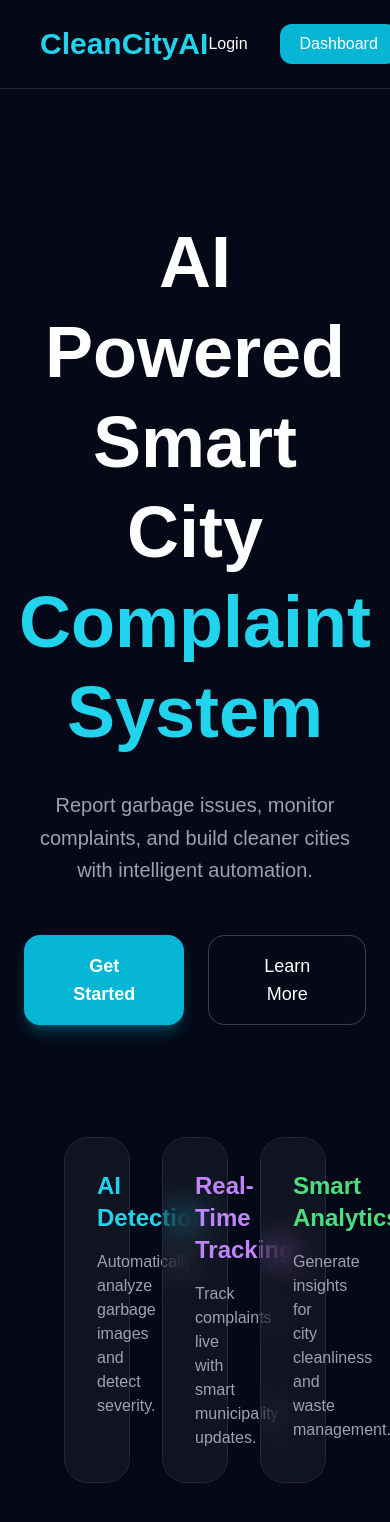
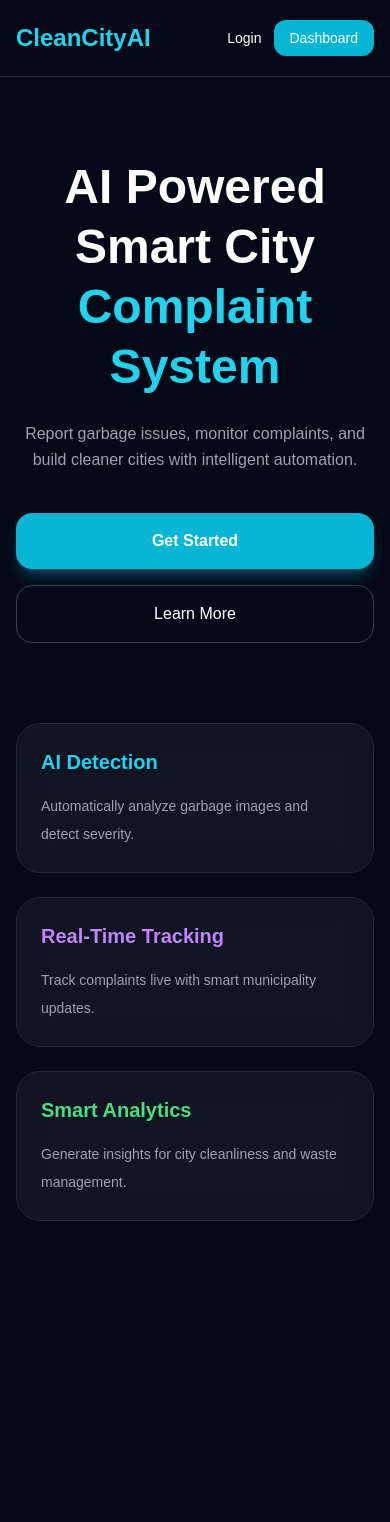
Before and after one commit to Bhavani-023/CleanCityAI, a React app in the folder frontend/: page / in a window 390 px wide. Shown: the top 1522 px of the page. After the commit the page ends 1301 px from the top, so only its background shows below. Built offline with nearby package versions, Linux system fonts and the light colour scheme; the HTML template or start-up script is replaced by a standard one.

Commit message:
Final responsive dashboard update

```diff
--- a/frontend/src/app.css
+++ b/frontend/src/app.css
@@ -1,18 +1,51 @@
+html,
+body,
+#root {
+
+  width: 100%;
+
+  min-height: 100vh;
+
+  overflow-x: hidden;
+
+  margin: 0;
+
+  padding: 0;
+
+  box-sizing: border-box;
+
+  background: #050816;
+
+  font-family: sans-serif;
+
+}
+
+* {
+
+  box-sizing: border-box;
+
+}
+
 .container {
 
   width: 100%;
+
   min-height: 100vh;
 
   display: flex;
+
   justify-content: center;
+
   align-items: center;
 
   padding: 20px;
+
 }
 
 .card {
 
   width: 100%;
+
   max-width: 450px;
 
   background: rgba(255,255,255,0.08);
@@ -29,7 +62,10 @@
     0 8px 32px rgba(0,0,0,0.4);
 
   text-align: center;
+
 }
+
+/* TITLE */
 
 .card h1 {
 
@@ -38,7 +74,12 @@
   font-size: 48px;
 
   margin-bottom: 10px;
+
+  line-height: 1.2;
+
 }
+
+/* DESCRIPTION */
 
 .card p {
 
@@ -47,16 +88,28 @@
   margin-bottom: 30px;
 
   font-size: 18px;
+
+  line-height: 1.6;
+
 }
+
+/* FORM */
 
 form {
 
   display: flex;
+
   flex-direction: column;
+
   gap: 18px;
+
 }
 
+/* INPUT */
+
 input {
+
+  width: 100%;
 
   padding: 14px;
 
@@ -71,14 +124,20 @@ input {
   font-size: 16px;
 
   outline: none;
+
 }
 
 input::placeholder {
 
   color: #94a3b8;
+
 }
 
+/* BUTTON */
+
 button {
+
+  width: 100%;
 
   padding: 14px;
 
@@ -102,9 +161,65 @@ button {
   cursor: pointer;
 
   transition: 0.3s;
+
 }
 
 button:hover {
 
   transform: scale(1.03);
+
 }
+
+/* IMAGES */
+
+img {
+
+  max-width: 100%;
+
+  height: auto;
+
+}
+
+/* MOBILE RESPONSIVE */
+
+@media (max-width: 768px) {
+
+  .card {
+
+    padding: 25px;
+
+    border-radius: 20px;
+
+  }
+
+  .card h1 {
+
+    font-size: 34px;
+
+  }
+
+  .card p {
+
+    font-size: 15px;
+
+    margin-bottom: 20px;
+
+  }
+
+  input {
+
+    font-size: 14px;
+
+    padding: 12px;
+
+  }
+
+  button {
+
+    font-size: 14px;
+
+    padding: 12px;
+
+  }
+
+}
--- a/frontend/src/pages/Dashboard.jsx
+++ b/frontend/src/pages/Dashboard.jsx
@@ -1,5 +1,4 @@
 import { useState, useEffect } from "react";
-import { useNavigate } from "react-router-dom";
 import API from "../api";
 
 import Sidebar from "../components/Sidebar";
@@ -16,19 +15,15 @@ import toast from "react-hot-toast";
 export default function Dashboard() {
 
   // =========================
-  // NAVIGATION
-  // =========================
-
-  const navigate = useNavigate();
-
-  // =========================
   // STATES
   // =========================
 
   const [description, setDescription] = useState("");
+
   const [image, setImage] = useState(null);
 
   const [latitude, setLatitude] = useState("");
+
   const [longitude, setLongitude] = useState("");
 
   const [complaints, setComplaints] = useState([]);
@@ -87,6 +82,8 @@ export default function Dashboard() {
 
         setLongitude(position.coords.longitude);
 
+        toast.success("Location detected");
+
       },
 
       (error) => {
@@ -115,8 +112,12 @@ export default function Dashboard() {
     try {
 
       await API.put(
+
         `/complaint/${complaintId}?status=${status}`
+
       );
+
+      toast.success("Status Updated");
 
       fetchComplaints();
 
@@ -209,8 +210,11 @@ export default function Dashboard() {
       // CLEAR FORM
 
       setDescription("");
+
       setImage(null);
+
       setLatitude("");
+
       setLongitude("");
 
       setLoading(false);
@@ -241,7 +245,7 @@ export default function Dashboard() {
 
       {/* MAIN CONTENT */}
 
-      <div className="ml-[90px] md:ml-[220px] w-full px-4 md:px-10 py-6">
+      <div className="ml-[90px] md:ml-[220px] w-full px-4 md:px-10 py-4 md:py-6">
 
         {/* TOPBAR */}
 
@@ -253,9 +257,15 @@ export default function Dashboard() {
 
         {/* ANALYTICS */}
 
+        <div className="mt-10">
+
           <AnalyticsCards complaints={complaints} />
 
-        {/* FORM */}
+        </div>
+
+        {/* COMPLAINT FORM */}
+
+        <div className="mt-10">
 
           <ComplaintForm
 
@@ -279,9 +289,14 @@ export default function Dashboard() {
 
           />
 
+        </div>
+
         {/* MAP */}
 
-        <div id="map">
+        <div
+          id="map"
+          className="mt-14"
+        >
 
           <ComplaintMap complaints={complaints} />
 
@@ -289,15 +304,21 @@ export default function Dashboard() {
 
         {/* CHARTS */}
 
-        <div id="charts">
+        <div
+          id="charts"
+          className="mt-14"
+        >
 
           <AnalyticsCharts complaints={complaints} />
 
         </div>
 
-        {/* COMPLAINTS */}
+        {/* COMPLAINT CARDS */}
 
-        <div id="complaints">
+        <div
+          id="complaints"
+          className="mt-14"
+        >
 
           <ComplaintCards
 
--- a/frontend/src/pages/Landing.jsx
+++ b/frontend/src/pages/Landing.jsx
@@ -5,105 +5,149 @@ export default function Landing() {
   const navigate = useNavigate();
 
   return (
-    <div className="min-h-screen bg-[#050816] text-white overflow-hidden">
 
-      {/* Navbar */}
-      <nav className="flex justify-between items-center px-10 py-6 border-b border-gray-800">
+    <div className="min-h-screen bg-[#050816] text-white overflow-x-hidden">
 
-        <h1 className="text-3xl font-bold text-cyan-400">
+      {/* NAVBAR */}
+
+      <nav className="flex justify-between items-center px-4 md:px-10 py-5 md:py-6 border-b border-gray-800">
+
+        {/* LOGO */}
+
+        <h1 className="text-2xl md:text-3xl font-bold text-cyan-400">
+
           CleanCityAI
+
         </h1>
 
-        <div className="flex gap-8 items-center">
+        {/* BUTTONS */}
+
+        <div className="flex gap-3 md:gap-8 items-center">
 
           <button
             onClick={() => navigate("/login")}
-            className="hover:text-cyan-400"
+            className="hover:text-cyan-400 text-sm md:text-base transition"
           >
+
             Login
+
           </button>
 
           <button
             onClick={() => navigate("/dashboard")}
-            className="bg-cyan-500 px-5 py-2 rounded-xl hover:bg-cyan-600"
+            className="bg-cyan-500 px-4 md:px-5 py-2 rounded-xl hover:bg-cyan-600 text-sm md:text-base transition"
           >
+
             Dashboard
+
           </button>
 
         </div>
 
       </nav>
 
-      {/* Hero */}
-      <div className="flex flex-col items-center justify-center text-center pt-32 px-6">
+      {/* HERO SECTION */}
 
-        <h1 className="text-7xl font-bold leading-tight max-w-5xl">
+      <div className="flex flex-col items-center justify-center text-center pt-20 md:pt-32 px-4 md:px-6">
+
+        <h1 className="text-5xl md:text-7xl font-bold leading-tight max-w-5xl">
 
           AI Powered <br />
 
-          Smart City <span className="text-cyan-400">Complaint System</span>
+          Smart City{" "}
+
+          <span className="text-cyan-400">
+
+            Complaint System
+
+          </span>
 
         </h1>
 
-        <p className="text-gray-400 text-xl mt-8 max-w-2xl leading-relaxed">
+        <p className="text-gray-400 text-base md:text-xl mt-6 md:mt-8 max-w-2xl leading-relaxed">
 
           Report garbage issues, monitor complaints,
           and build cleaner cities with intelligent automation.
 
         </p>
 
-        <div className="flex gap-6 mt-12">
+        {/* HERO BUTTONS */}
+
+        <div className="flex flex-col md:flex-row gap-4 md:gap-6 mt-10 md:mt-12 w-full md:w-auto">
 
           <button
             onClick={() => navigate("/dashboard")}
-            className="bg-cyan-500 hover:bg-cyan-600 px-8 py-4 rounded-2xl text-lg font-semibold shadow-lg shadow-cyan-500/30"
+            className="bg-cyan-500 hover:bg-cyan-600 px-8 py-4 rounded-2xl text-base md:text-lg font-semibold shadow-lg shadow-cyan-500/30 transition"
           >
+
             Get Started
+
           </button>
 
-          <button className="border border-gray-700 hover:border-cyan-400 px-8 py-4 rounded-2xl text-lg">
+          <button className="border border-gray-700 hover:border-cyan-400 px-8 py-4 rounded-2xl text-base md:text-lg transition">
+
             Learn More
+
           </button>
 
         </div>
 
       </div>
 
-      {/* Features */}
-      <div className="grid grid-cols-3 gap-8 px-16 mt-28 pb-20">
+      {/* FEATURES */}
 
-        <div className="bg-white/5 p-8 rounded-3xl border border-gray-800 backdrop-blur-lg hover:scale-105 transition">
+      <div className="grid grid-cols-1 md:grid-cols-3 gap-6 md:gap-8 px-4 md:px-16 mt-20 md:mt-28 pb-20">
 
-          <h2 className="text-2xl font-bold text-cyan-400 mb-4">
+        {/* FEATURE 1 */}
+
+        <div className="bg-white/5 p-6 md:p-8 rounded-3xl border border-gray-800 backdrop-blur-lg hover:scale-105 transition duration-300">
+
+          <h2 className="text-xl md:text-2xl font-bold text-cyan-400 mb-4">
+
             AI Detection
+
           </h2>
 
-          <p className="text-gray-400">
+          <p className="text-gray-400 text-sm md:text-base leading-7">
+
             Automatically analyze garbage images and detect severity.
+
           </p>
 
         </div>
 
-        <div className="bg-white/5 p-8 rounded-3xl border border-gray-800 backdrop-blur-lg hover:scale-105 transition">
+        {/* FEATURE 2 */}
 
-          <h2 className="text-2xl font-bold text-purple-400 mb-4">
+        <div className="bg-white/5 p-6 md:p-8 rounded-3xl border border-gray-800 backdrop-blur-lg hover:scale-105 transition duration-300">
+
+          <h2 className="text-xl md:text-2xl font-bold text-purple-400 mb-4">
+
             Real-Time Tracking
+
           </h2>
 
-          <p className="text-gray-400">
+          <p className="text-gray-400 text-sm md:text-base leading-7">
+
             Track complaints live with smart municipality updates.
+
           </p>
 
         </div>
 
-        <div className="bg-white/5 p-8 rounded-3xl border border-gray-800 backdrop-blur-lg hover:scale-105 transition">
+        {/* FEATURE 3 */}
 
-          <h2 className="text-2xl font-bold text-green-400 mb-4">
+        <div className="bg-white/5 p-6 md:p-8 rounded-3xl border border-gray-800 backdrop-blur-lg hover:scale-105 transition duration-300">
+
+          <h2 className="text-xl md:text-2xl font-bold text-green-400 mb-4">
+
             Smart Analytics
+
           </h2>
 
-          <p className="text-gray-400">
+          <p className="text-gray-400 text-sm md:text-base leading-7">
+
             Generate insights for city cleanliness and waste management.
+
           </p>
 
         </div>
@@ -111,5 +155,7 @@ export default function Landing() {
       </div>
 
     </div>
+
   );
+
 }
```
Lines whose indentation alone changed are shown as unchanged.
